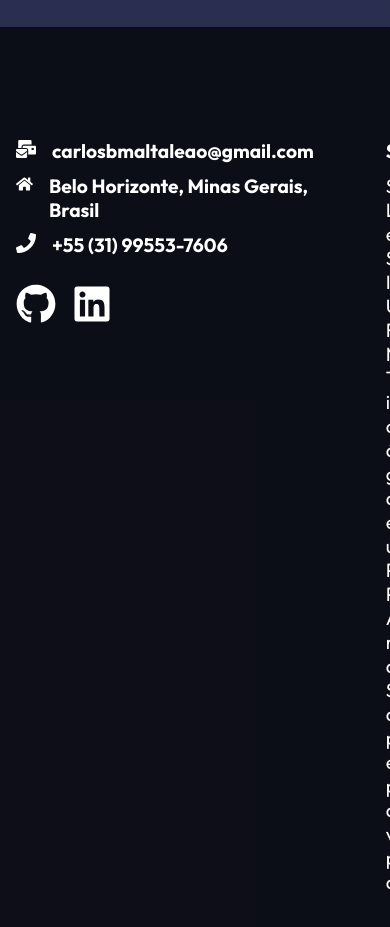
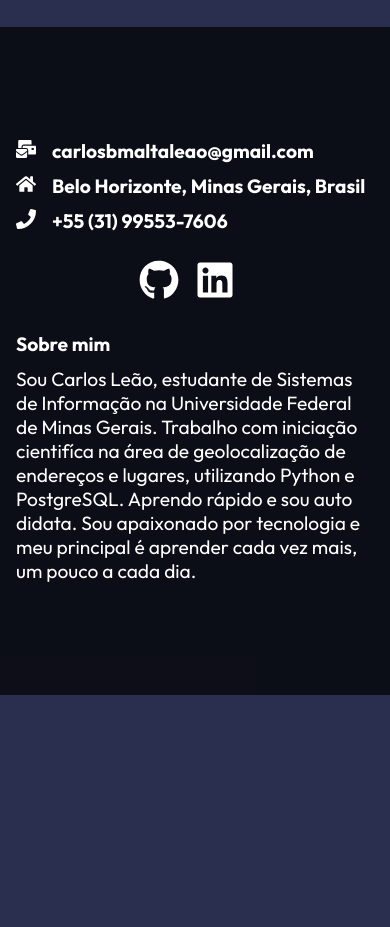
Before and after one commit to Chbmleao/Carlos-Portfolio, a React (Create React App) app: page / in a window 390 px wide. Shown: the part 9760-10687 px from the top of the page. After the commit the page ends 10455 px from the top, so only its background shows below. Built offline with nearby package versions, Linux system fonts and the light colour scheme.

Commit message:
Add responsiveness to footer.

```diff
--- a/src/components/FooterStyles.css
+++ b/src/components/FooterStyles.css
@@ -46,3 +46,14 @@ h4 {
 p {
   font-size: 1.2rem;
 }
+
+@media screen and (max-width: 640px) {
+  .footer-container {
+    grid-template-columns: 1fr;
+    grid-gap: 0;
+  }
+
+  .social {
+    justify-content: center;
+  }
+}
```
